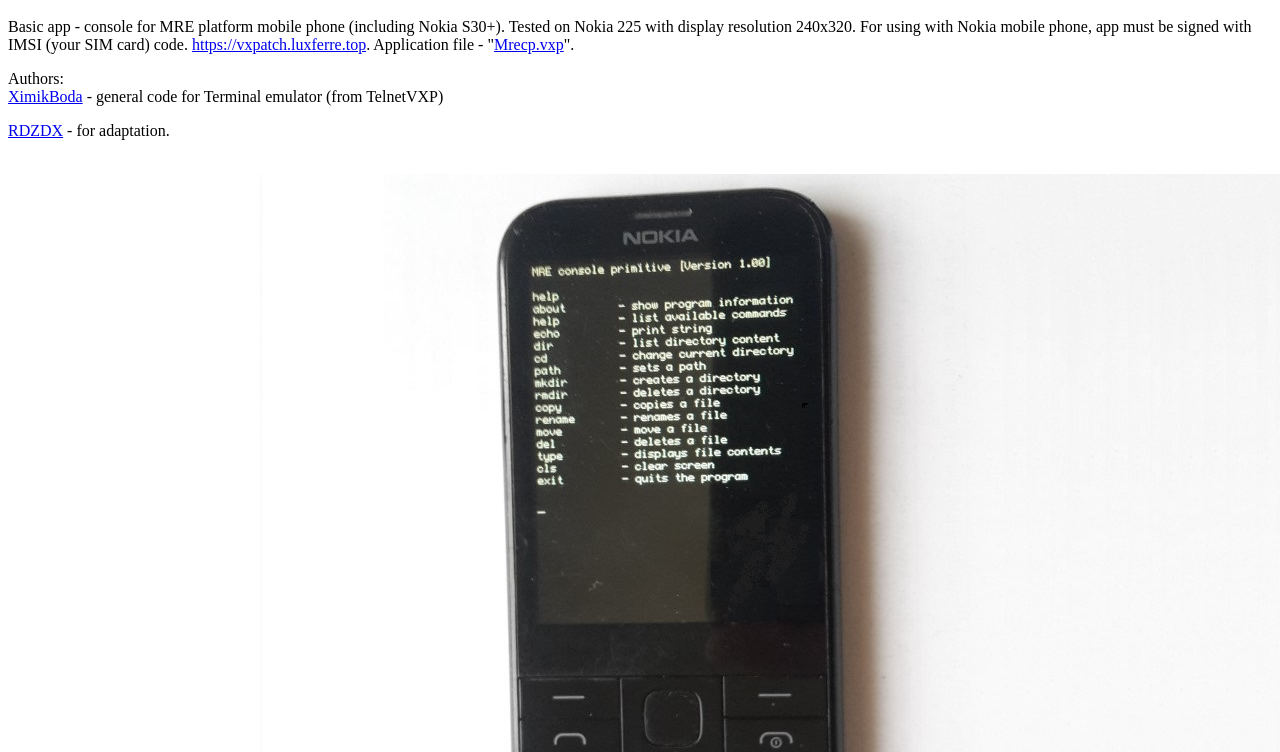
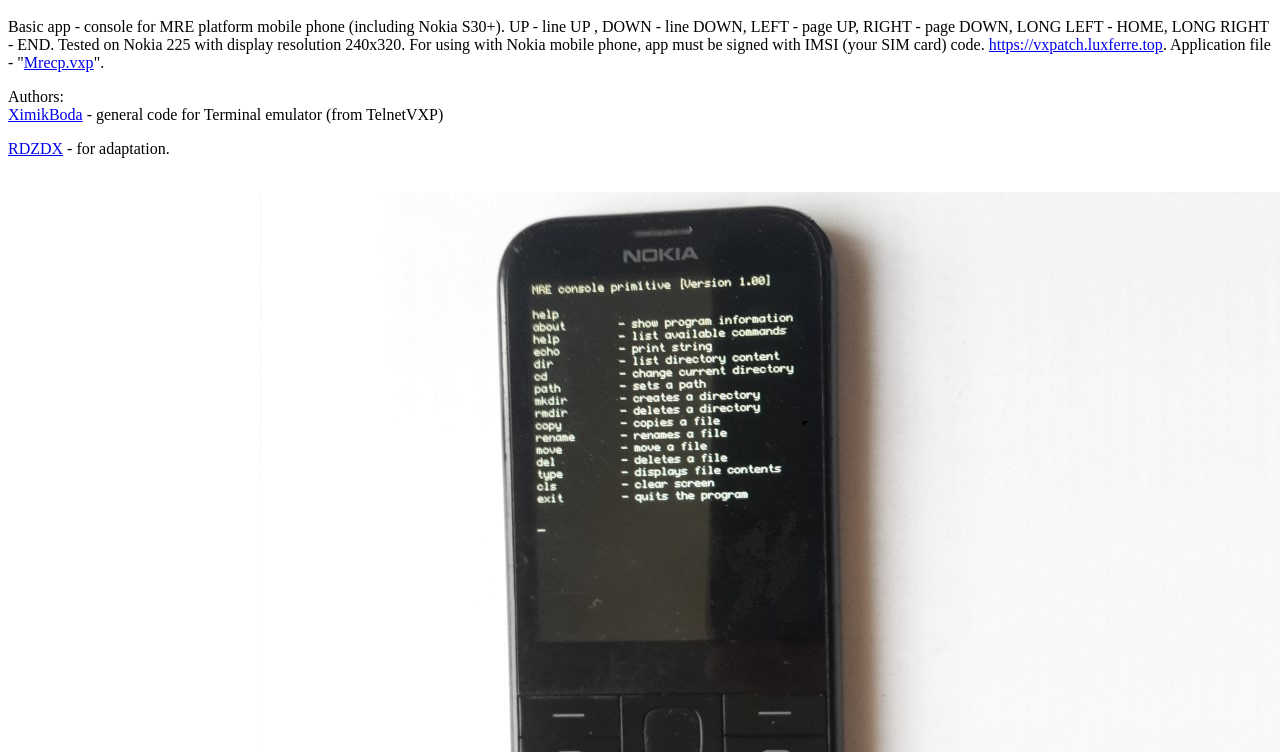
Before and after one commit to RDZDX/mrecp, a plain HTML site: page docs/index.html in a window 1280 px wide. Shown: the part 48-800 px from the top of the page. Drawn offline with Linux system fonts and the light colour scheme.

Commit message:
Update index.html

```diff
--- a/docs/index.html
+++ b/docs/index.html
@@ -2,8 +2,8 @@
 
 <body>
   <h1>Mrecp - MRE console primitive</h1>
-  <p>Basic app - console for MRE platform mobile phone (including Nokia S30+). Tested on Nokia 225 with
-    display resolution 240x320. For using with Nokia mobile phone, app must be signed with IMSI (your SIM card) code.
+  <p>Basic app - console for MRE platform mobile phone (including Nokia S30+). UP - line UP , DOWN - line DOWN, LEFT - page UP, RIGHT - page DOWN, LONG LEFT - HOME, LONG RIGHT - END.
+    Tested on Nokia 225 with display resolution 240x320. For using with Nokia mobile phone, app must be signed with IMSI (your SIM card) code.
     <a href="https://vxpatch.luxferre.top">https://vxpatch.luxferre.top</a>. Application file -
     "<a href="https://github.com/RDZDX/mrecp/blob/main/Mrecp.vxp?raw=true" download>Mrecp.vxp</a>".
     </p>
```
